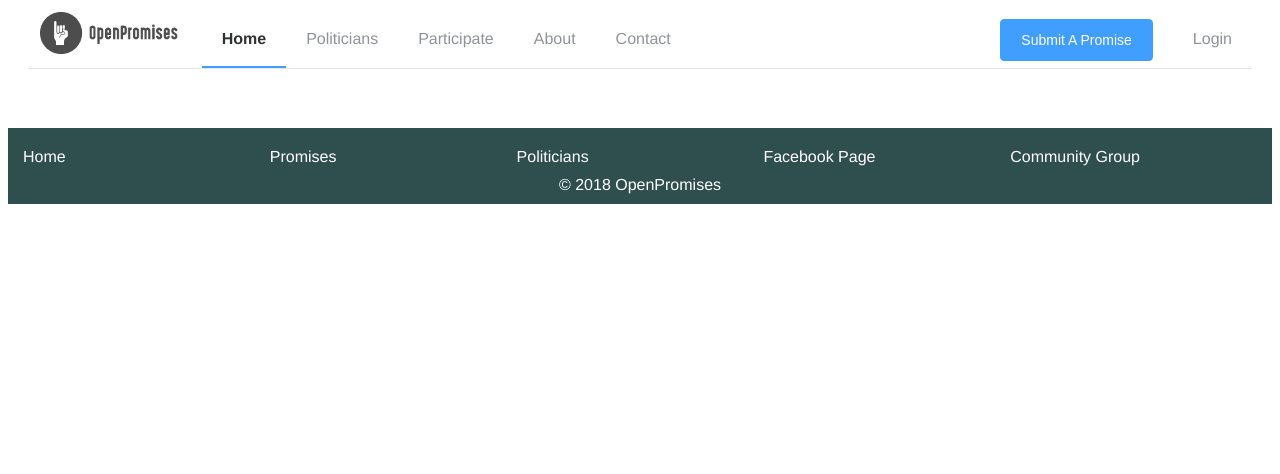
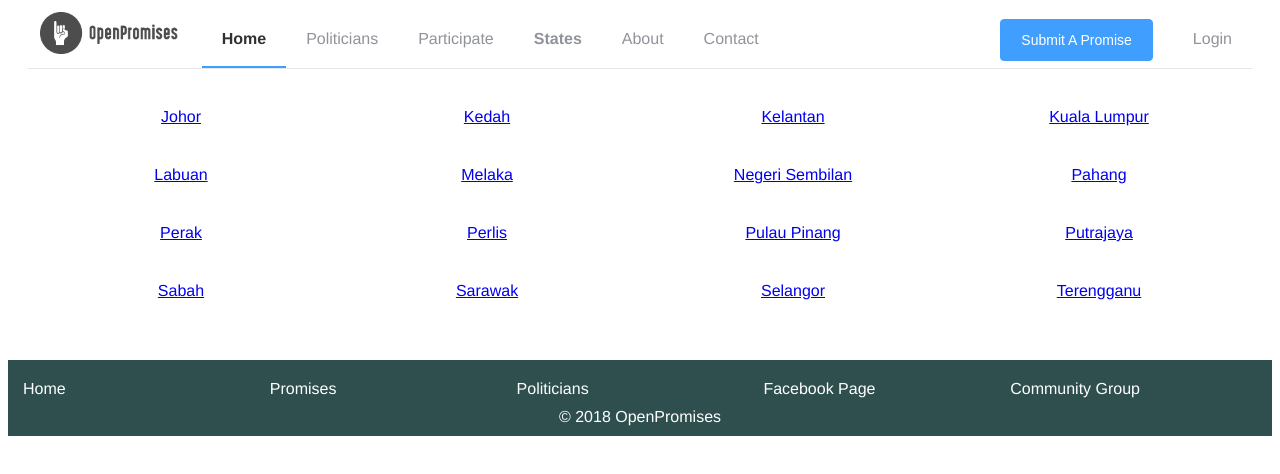
Before and after one commit to openpromisesmy/ui, a Vue app: page /states in a window 1280 px wide. Shown: the top 474 px of the page. Built offline with nearby package versions, Linux system fonts and the light colour scheme; no server answers; what vue-mq would draw is missing.

Commit message:
create directory page

```diff
--- a/src/components/Navbar/index.vue
+++ b/src/components/Navbar/index.vue
@@ -26,6 +26,7 @@ export default {
         // { text: 'Promises', url: '/promises' },
         { text: 'Politicians', url: '/politicians' },
         { text: 'Participate', url: '/participate' },
+        { text: 'States', url: '/states' },
         { text: 'About', url: '/about' },
         { text: 'Contact', url: '/contact' }
       ],
--- a/src/router/index.js
+++ b/src/router/index.js
@@ -3,6 +3,7 @@ import Router from 'vue-router'
 import Home from '@/views/Home'
 import Politician from '@/views/Politician'
 import Politicians from '@/views/Politicians'
+import States from '@/views/States'
 import Promise from '@/views/Promise'
 import Promises from '@/views/Promises'
 import Participate from '@/views/Participate/index'
@@ -32,6 +33,11 @@ const routes = [
     path: '/politician/:id',
     name: 'Politician',
     component: Politician
+  },
+  {
+    path: '/states',
+    name: 'States',
+    component: States
   },
   {
     path: '/promises/:id',
--- /dev/null
+++ b/src/utils/malaysianStates.js
@@ -0,0 +1,20 @@
+const malaysianStates = [
+  'Johor',
+  'Kedah',
+  'Kelantan',
+  'Kuala Lumpur',
+  'Labuan',
+  'Melaka',
+  'Negeri Sembilan',
+  'Pahang',
+  'Perak',
+  'Perlis',
+  'Pulau Pinang',
+  'Putrajaya',
+  'Sabah',
+  'Sarawak',
+  'Selangor',
+  'Terengganu'
+]
+
+export default malaysianStates
--- /dev/null
+++ b/src/views/States.vue
@@ -0,0 +1,34 @@
+<template>
+  <main id="states">
+
+  <el-col v-for="state in malaysianStates" :key="state" :sm="6" :xs="24" class="state">
+    <router-link :to="`/states/${state}`">{{ state }}</router-link>
+  </el-col>
+
+  </main>
+</template>
+
+<script>
+import malaysianStates from '@/utils/malaysianStates'
+
+export default {
+  name: 'Politicians',
+  data () {
+    return {
+      malaysianStates
+    }
+  }
+}
+</script>
+
+<!-- Add "scoped" attribute to limit CSS to this component only -->
+<style scoped>
+main {
+  text-align: center
+}
+
+.state {
+  padding: 20px
+}
+
+</style>
```
